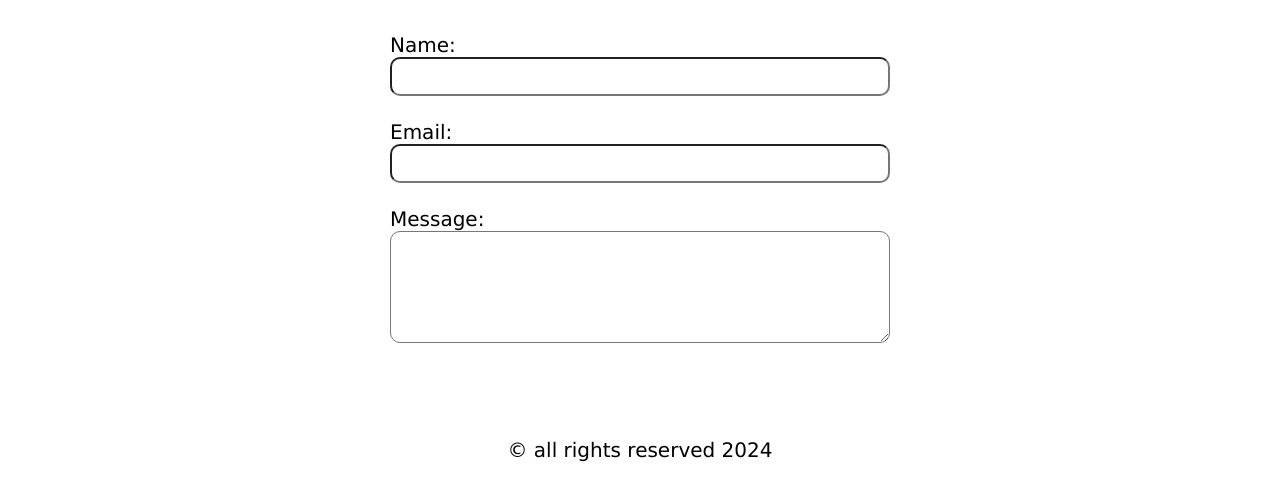
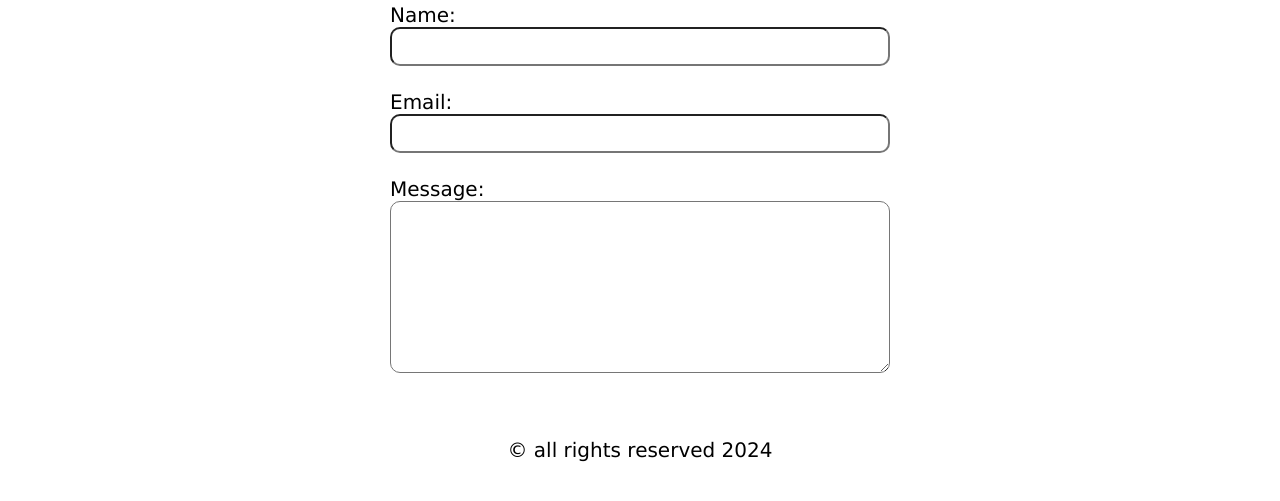
Before and after one commit to MilaPalchenko/roadmap-front, a plain HTML site: page 03-personal-portfolio/contact.html in a window 1280 px wide. Shown: the part 67-568 px from the top of the page. Drawn offline with Linux system fonts and the light colour scheme.

Commit message:
small changes

```diff
--- a/03-personal-portfolio/contact.html
+++ b/03-personal-portfolio/contact.html
@@ -52,7 +52,8 @@
                 <label for="email">Email:</label>
                 <input type="email" id="email"> <br>
                 <label for="msg">Message: </label>
-                <textarea name="msg" id="msg"></textarea>
+                <textarea name="msg" id="msg"
+                            rows="10"></textarea>
             </form>
         </div>
     </main>
--- a/03-personal-portfolio/styles/pages/_contacts-page.scss
+++ b/03-personal-portfolio/styles/pages/_contacts-page.scss
@@ -23,7 +23,7 @@
         }
         textarea {
             border-radius: 1rem;
-            padding: 4rem;
+            padding: 1rem;
         }
     }
 }
```
Also changed, not shown: 03-personal-portfolio/dist/index.css, 03-personal-portfolio/dist/styles.css.
